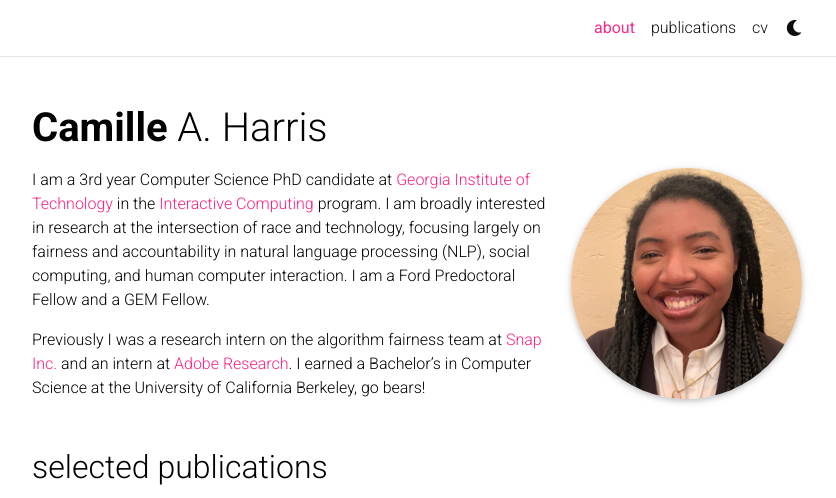
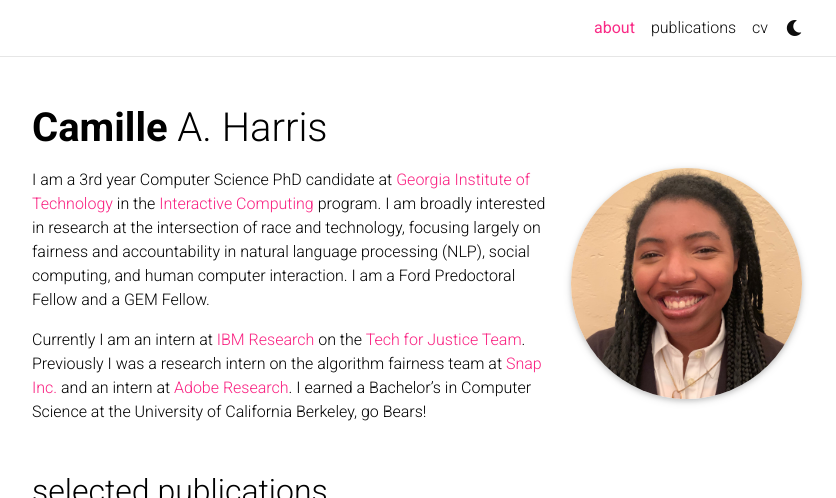
Before and after one commit to camille2019/camille2019.github.io, a Jekyll site: the page built from _pages/about.md, in a window 1280 px wide, cut to the strip 0-498 px from the top of the page. Shown: the whole strip, without its empty margins (223-1059 px from the left). Built offline with Jekyll 4.4.1, drawn with Linux system fonts in a browser that asks for light colours; full-size pictures stand in for the smaller copies a plugin makes; comment, search, counter and statistics services are not loaded; a style sheet for code colours, icons or effects is not loaded.

Commit message:
update about.md ibm

```diff
--- a/_pages/about.md
+++ b/_pages/about.md
@@ -14,7 +14,7 @@ social: true  # includes social icons at the bottom of the page
 ---
 I am a 3rd year Computer Science PhD candidate at [Georgia Institute of Technology](https://www.cc.gatech.edu/) in the [Interactive Computing](https://www.ic.gatech.edu/Interactive) program. I am broadly interested in research at the intersection of race and technology, focusing largely on fairness and accountability in natural language processing (NLP), social computing, and human computer interaction. I am a Ford Predoctoral Fellow and a GEM Fellow.
 
-Previously I was a research intern on the algorithm fairness team at [Snap Inc.](https://snap.com/en-US) and an intern at [Adobe Research](https://research.adobe.com/). I earned a Bachelor's in Computer Science at the University of California Berkeley, go bears!
+Currently I am an intern at [IBM Research](https://research.ibm.com/) on the [Tech for Justice Team](https://research.ibm.com/topics/responsible-technology). Previously I was a research intern on the algorithm fairness team at [Snap Inc.](https://snap.com/en-US) and an intern at [Adobe Research](https://research.adobe.com/). I earned a Bachelor's in Computer Science at the University of California Berkeley, go Bears!
 
 
 
```
